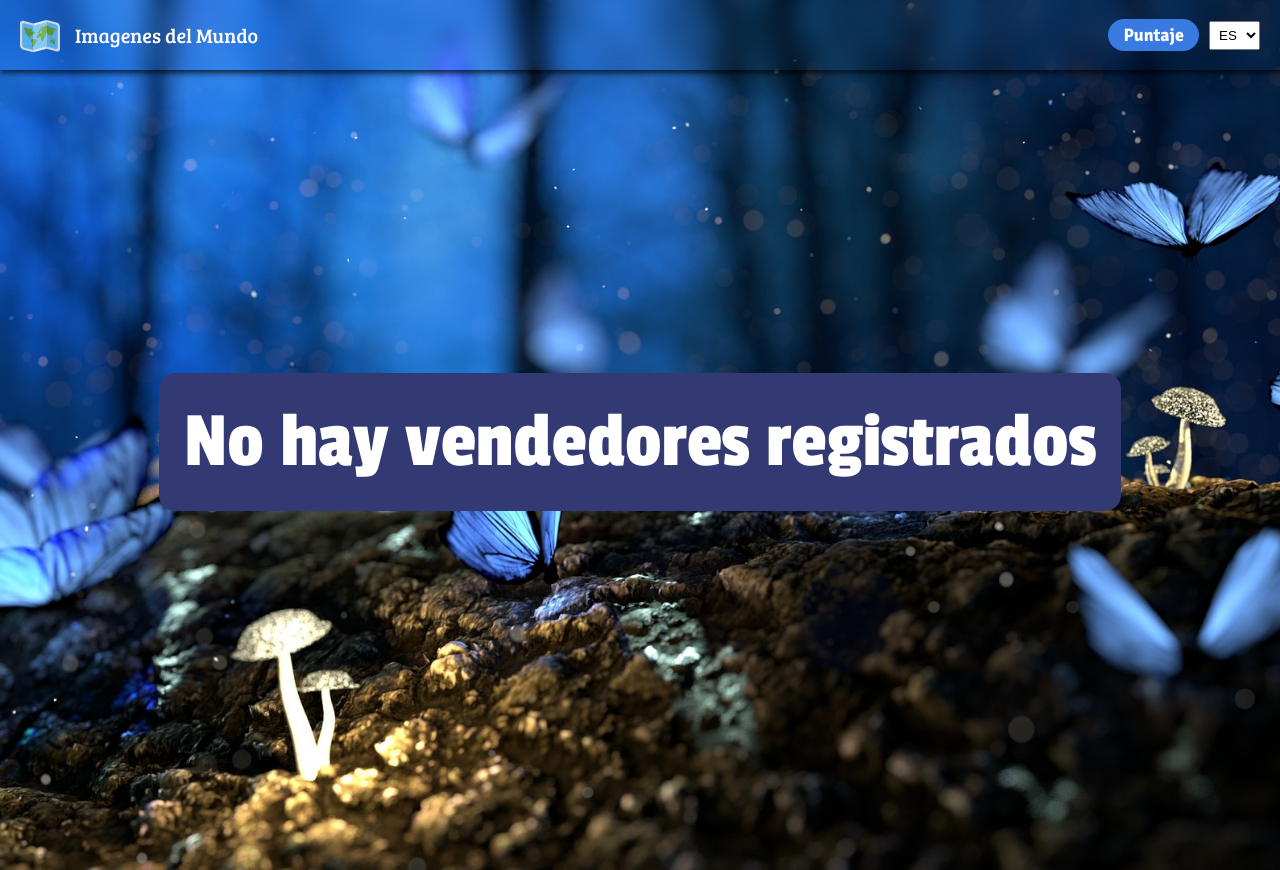
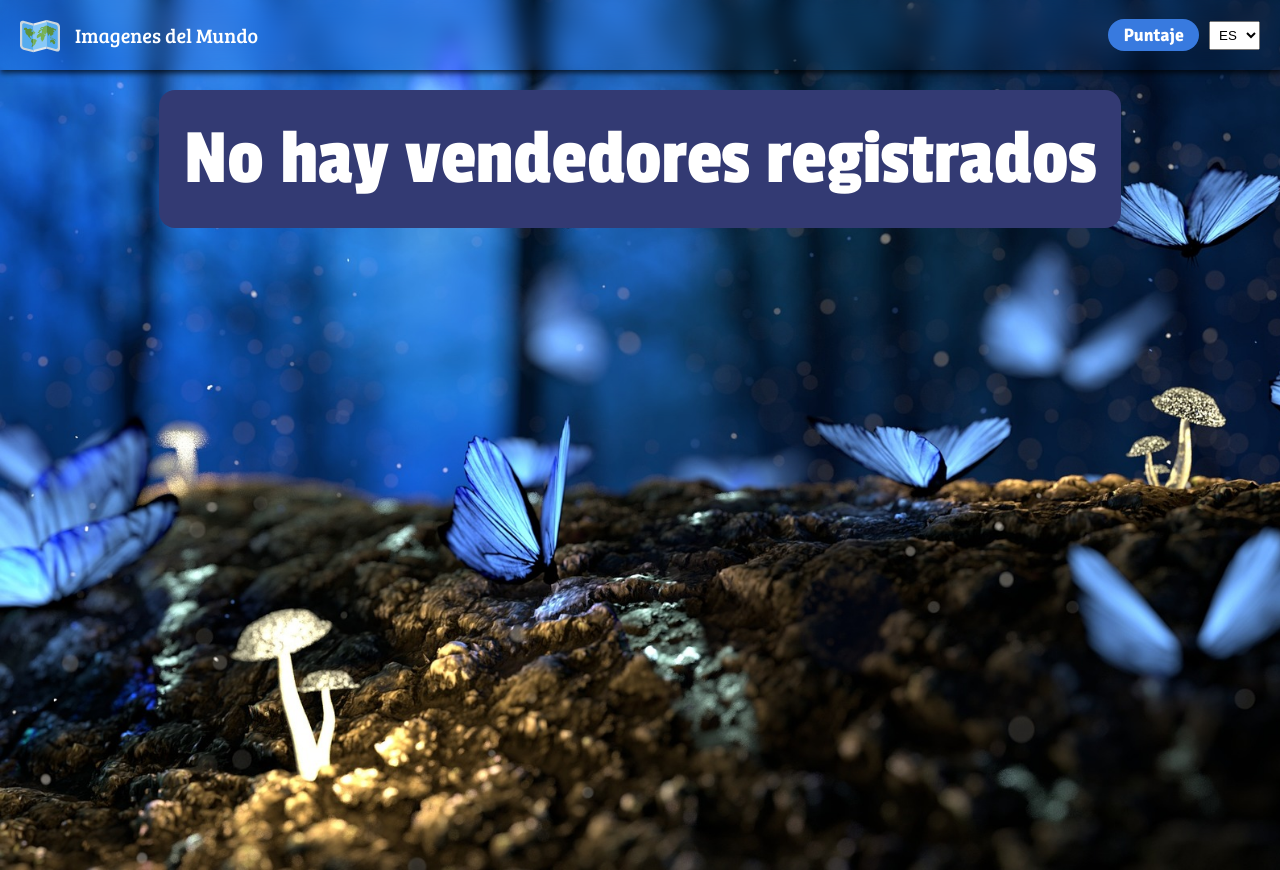
Before and after one commit to ernesto-1998/prueba-frontend-alegra, a Vue app: page /no-sellers in a window 1280 px wide. Built offline with nearby package versions, Linux system fonts and the light colour scheme; no server answers.

Commit message:
fixing bug on incomplete height on devices

```diff
--- a/src/App.vue
+++ b/src/App.vue
@@ -28,7 +28,8 @@ import TheHeader from './components/TheHeader.vue'
 .app-wrapper {
   margin-top: 70px;
   padding-top: 20px;
-  height: calc(100dvh - 76px);
+  padding-bottom: 20px;
+  height: calc(100% - 70px);
 }
 
 /* Transition */
```
